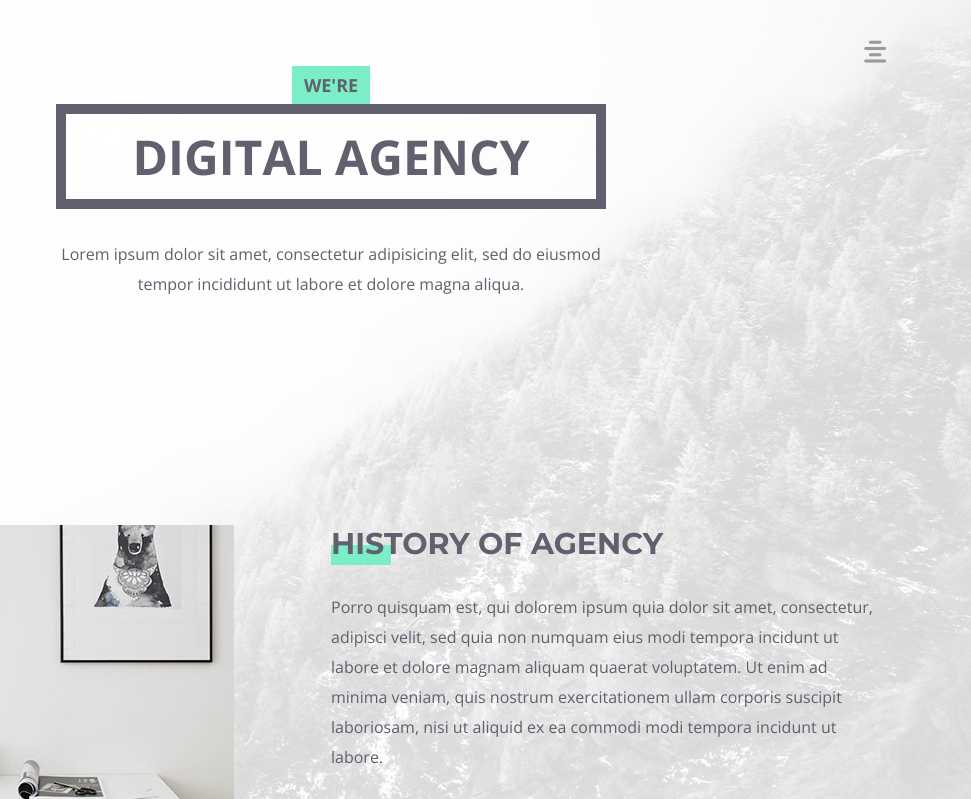
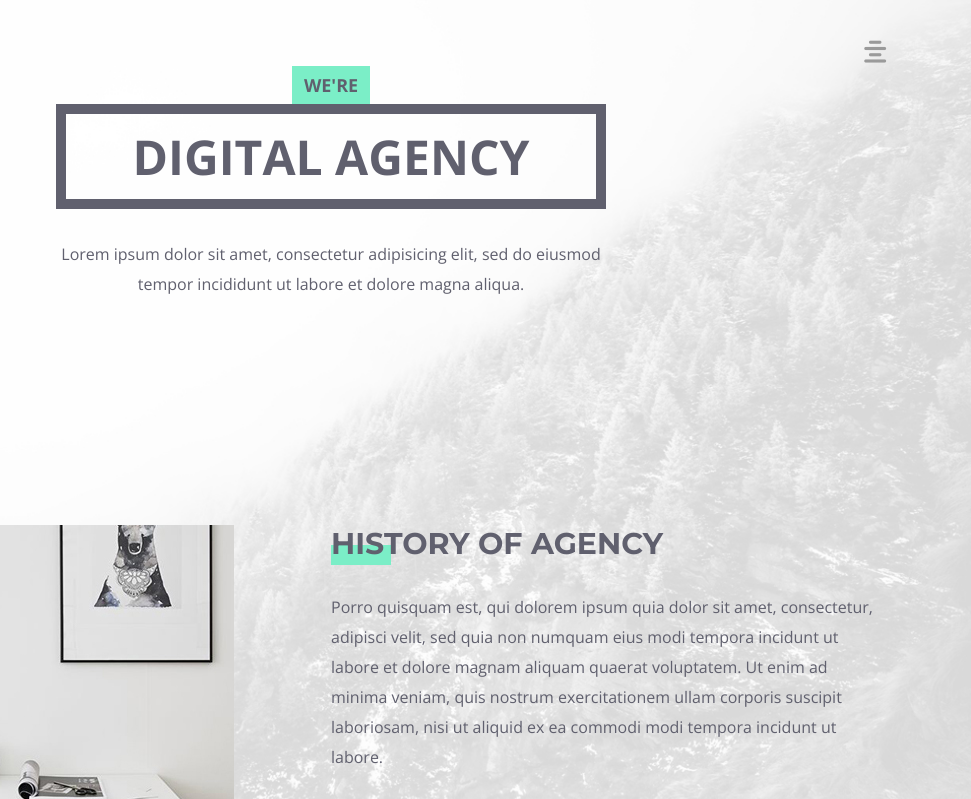
Before and after one commit to yneskladovae/Akad, a plain HTML site: page index.html in a window 1280 px wide. Shown: the top 799 px of the page, 309-1280 px from the left. Drawn offline with nearby package versions, Linux system fonts and the light colour scheme.

Commit message:
fix: fix header bg

```diff
--- a/css/styles/header.css
+++ b/css/styles/header.css
@@ -1,7 +1,9 @@
 .header {
     max-width: 1300px;
     margin: 0 auto;
-    background-image: url("/assets/img/bg.jpg");
+    background-size: cover;
+    background-repeat: no-repeat;
+    background-image: url('../../assets/img/bg.jpg');
     height: 825px;
 }
 
```
